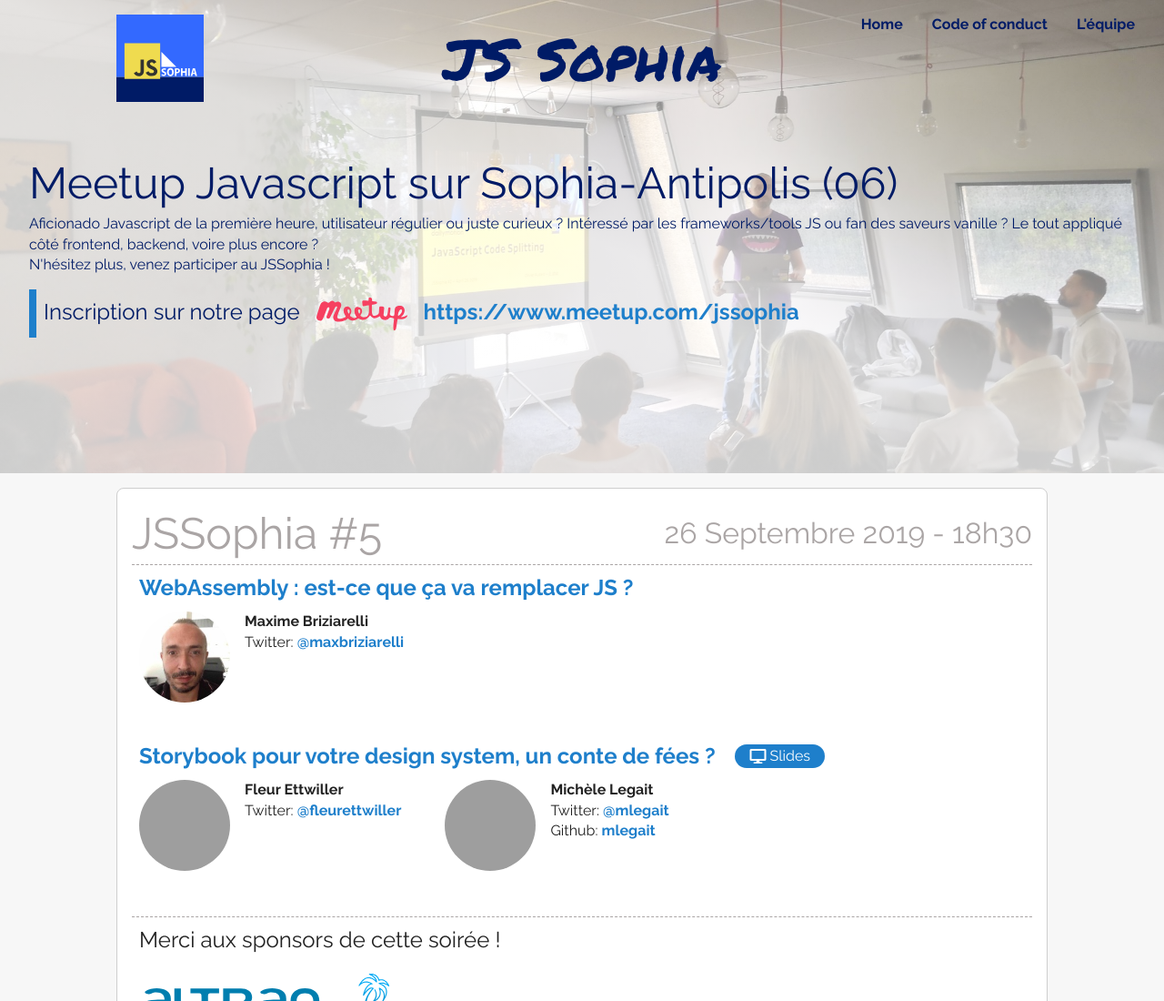
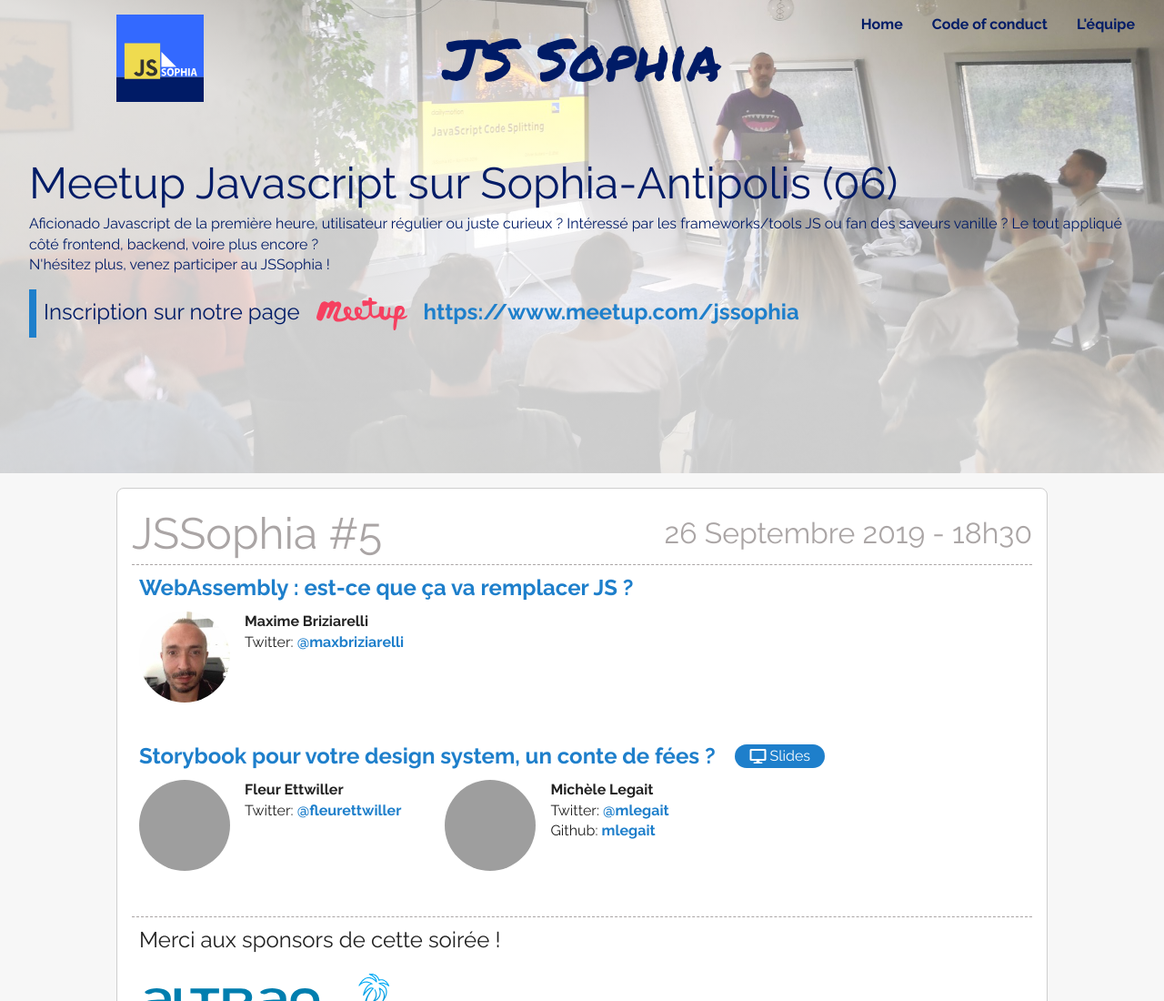
Before and after one commit to jssophia/jssophia.github.com, a website: page index.html in a window 1280 px wide. Shown: the top 1100 px of the page at 91% size. Drawn offline with Linux system fonts and the light colour scheme; grey boxes are pictures that could not be loaded.

Commit message:
Crop parallax picture

```diff
--- a/css/main.css
+++ b/css/main.css
@@ -510,7 +510,7 @@
 
 /* The different pages specific styling */
 .home__menuAndHeader {
-  background-image: linear-gradient(to bottom left, transparent, rgba(255, 255, 255, 0.8) 50%), url("../img/jssophia.jpeg");
+  background-image: linear-gradient(to bottom left, transparent, rgba(255, 255, 255, 0.8) 50%), url("../img/jssophia-wide.jpeg");
   height: 520px;
   background-attachment: fixed;
   background-position: center;
```
Also changed, not shown: img/jssophia-wide.jpeg (added).
